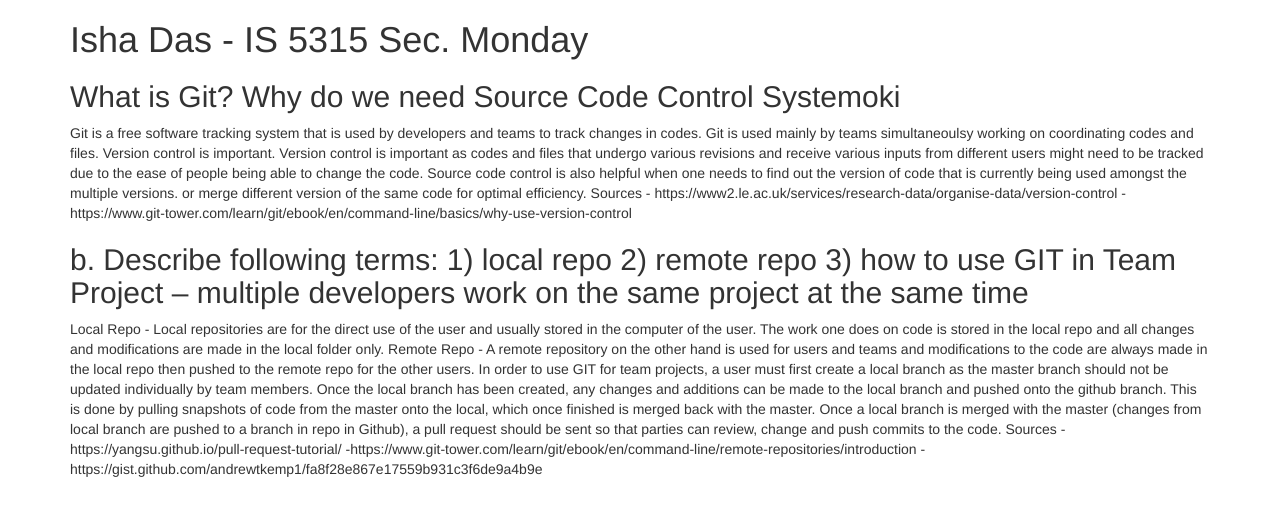
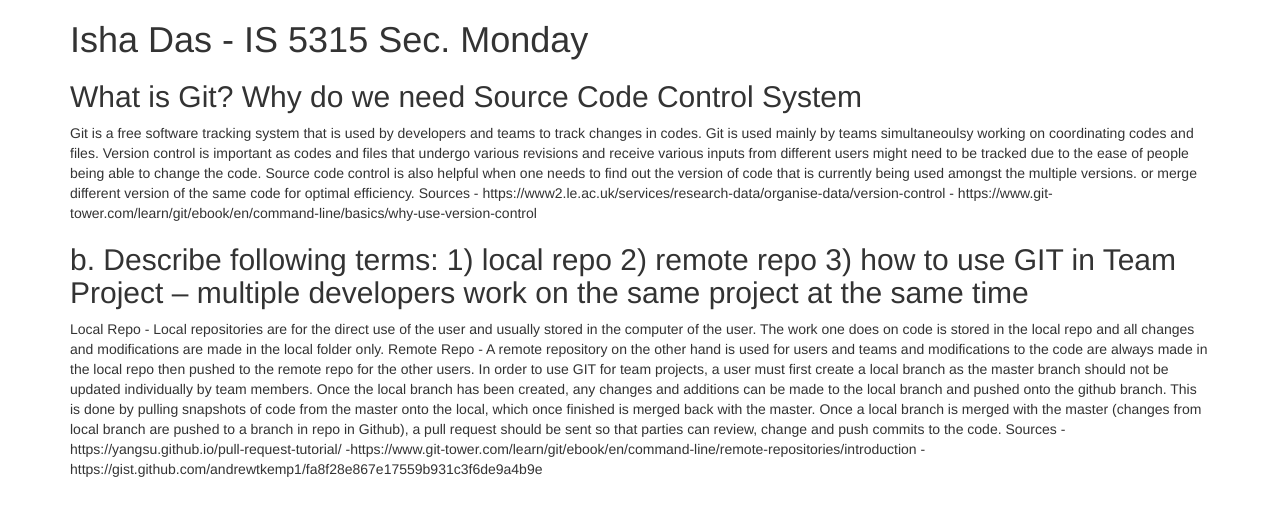
Before and after one commit to ishadas24/5315, a plain HTML site: page hwgit.html in a window 1280 px wide. Drawn offline with nearby package versions, Linux system fonts and the light colour scheme.

Commit message:
hw files

```diff
--- a/hwgit.html
+++ b/hwgit.html
@@ -6,8 +6,8 @@
   <body>
     <div class="container">
       <h1>Isha Das - IS 5315 Sec. Monday</h1>
-      <h2>What is Git? Why do we need Source Code Control Systemoki</h2>
-      <p> Git is a free software tracking system that is used by developers and teams to track changes in codes. Git is used mainly by teams simultaneoulsy working on coordinating codes and files. Version control is important. Version control is important as codes and files that undergo various revisions and receive various inputs from different users might need to be tracked due to the ease of people being able to change the code. Source code control is also helpful when one needs to find out the version of code that is currently being used amongst the multiple versions. or merge different version of the same code for optimal efficiency.
+      <h2>What is Git? Why do we need Source Code Control System</h2>
+      <p> Git is a free software tracking system that is used by developers and teams to track changes in codes. Git is used mainly by teams simultaneoulsy working on coordinating codes and files. Version control is important as codes and files that undergo various revisions and receive various inputs from different users might need to be tracked due to the ease of people being able to change the code. Source code control is also helpful when one needs to find out the version of code that is currently being used amongst the multiple versions. or merge different version of the same code for optimal efficiency.
       Sources - https://www2.le.ac.uk/services/research-data/organise-data/version-control
       - https://www.git-tower.com/learn/git/ebook/en/command-line/basics/why-use-version-control </p>
       <h2>b.  Describe following terms: 1) local repo 2) remote repo 3) how to use GIT in Team Project – multiple developers work on the same project at the same time </h2>
```
